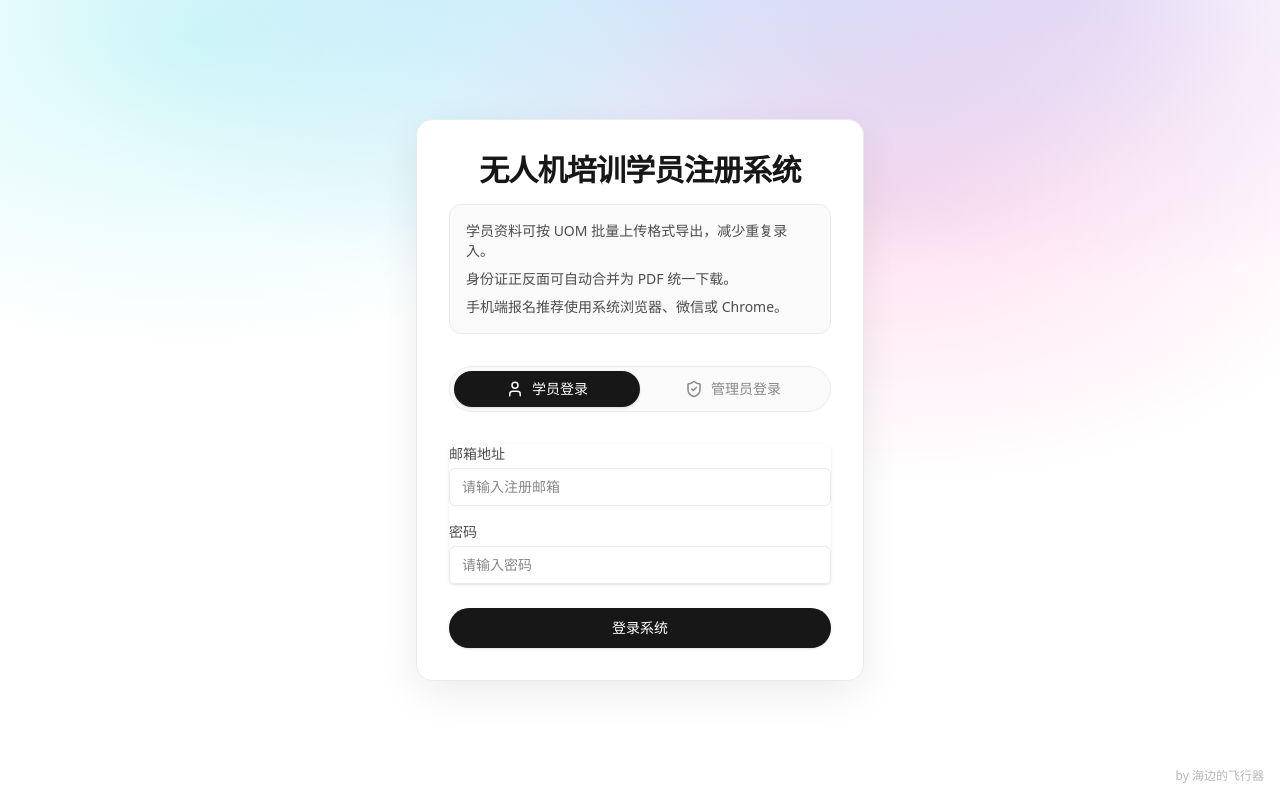
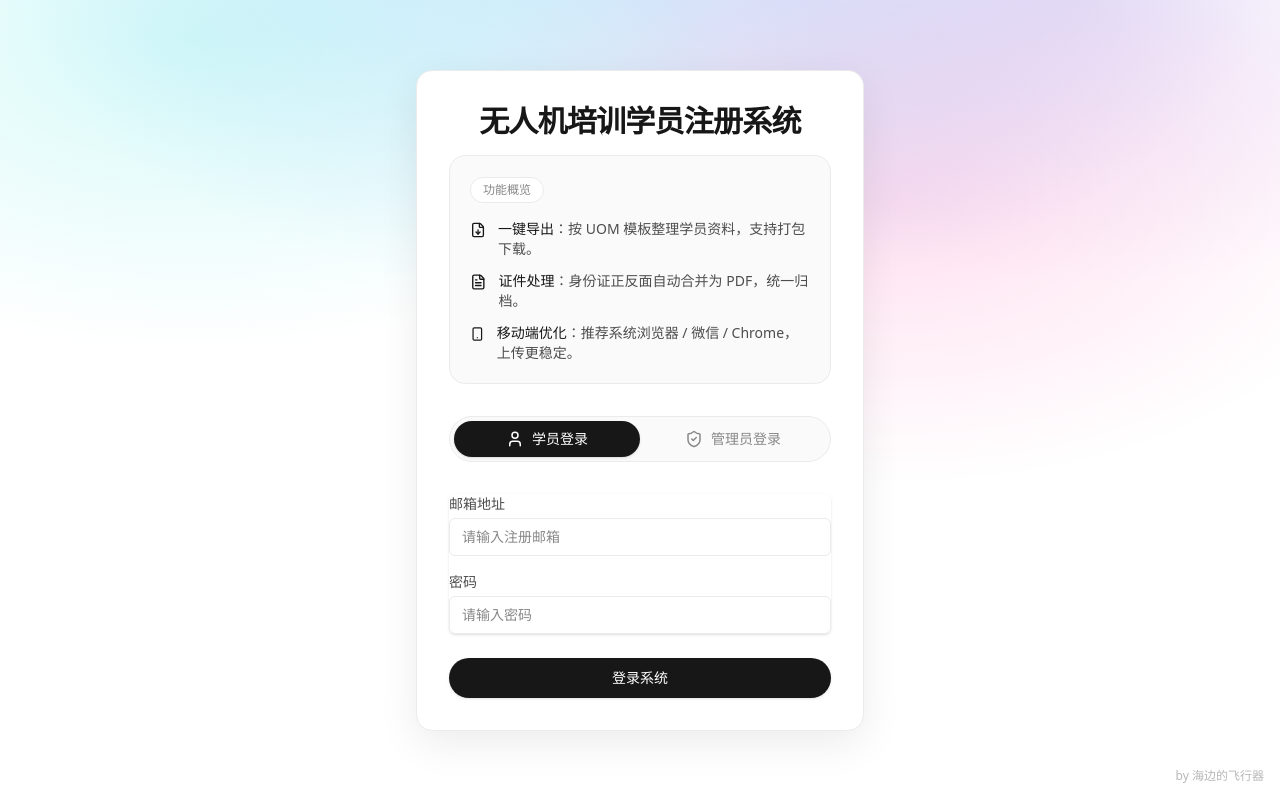
Before and after one commit to 9003755/stu-sys, a React (Vite) app: page /login in a window 1280 px wide. Built offline with nearby package versions, Linux system fonts and the light colour scheme; no server answers.

Commit message:
style(login): polish feature overview copy

```diff
--- a/src/pages/Login.jsx
+++ b/src/pages/Login.jsx
@@ -4,7 +4,7 @@ import { useAuth } from '../contexts/AuthContext'
 import { useAdminAuth } from '../contexts/AdminAuthContext'
 import { useForm } from 'react-hook-form'
 import { supabaseAdmin } from '../lib/supabase'
-import { User, ShieldCheck } from 'lucide-react'
+import { FileDown, FileText, Smartphone, User, ShieldCheck } from 'lucide-react'
 
 export default function Login() {
   const { signIn } = useAuth()
@@ -106,10 +106,30 @@ export default function Login() {
           <h1 className="text-3xl font-semibold tracking-tight text-[var(--vercel-ink)]">
             无人机培训学员注册系统
           </h1>
-          <div className="mt-4 rounded-xl border border-[var(--vercel-hairline)] bg-[var(--vercel-canvas-soft)] p-4 text-left text-sm text-[var(--vercel-body)] space-y-2">
-            <p>学员资料可按 UOM 批量上传格式导出，减少重复录入。</p>
-            <p>身份证正反面可自动合并为 PDF 统一下载。</p>
-            <p>手机端报名推荐使用系统浏览器、微信或 Chrome。</p>
+          <div className="mt-4 rounded-2xl border border-[var(--vercel-hairline)] bg-[var(--vercel-canvas-soft)] p-5 text-left">
+            <div className="inline-flex items-center rounded-full border border-[var(--vercel-hairline)] bg-white px-3 py-1 text-xs font-medium text-[var(--vercel-mute)]">
+              功能概览
+            </div>
+            <ul className="mt-4 space-y-3 text-sm text-[var(--vercel-body)]">
+              <li className="flex items-start gap-3">
+                <FileDown size={18} className="mt-0.5 text-[var(--vercel-ink)]" />
+                <span>
+                  <span className="font-medium text-[var(--vercel-ink)]">一键导出</span>：按 UOM 模板整理学员资料，支持打包下载。
+                </span>
+              </li>
+              <li className="flex items-start gap-3">
+                <FileText size={18} className="mt-0.5 text-[var(--vercel-ink)]" />
+                <span>
+                  <span className="font-medium text-[var(--vercel-ink)]">证件处理</span>：身份证正反面自动合并为 PDF，统一归档。
+                </span>
+              </li>
+              <li className="flex items-start gap-3">
+                <Smartphone size={18} className="mt-0.5 text-[var(--vercel-ink)]" />
+                <span>
+                  <span className="font-medium text-[var(--vercel-ink)]">移动端优化</span>：推荐系统浏览器 / 微信 / Chrome，上传更稳定。
+                </span>
+              </li>
+            </ul>
           </div>
         </div>
 
```
